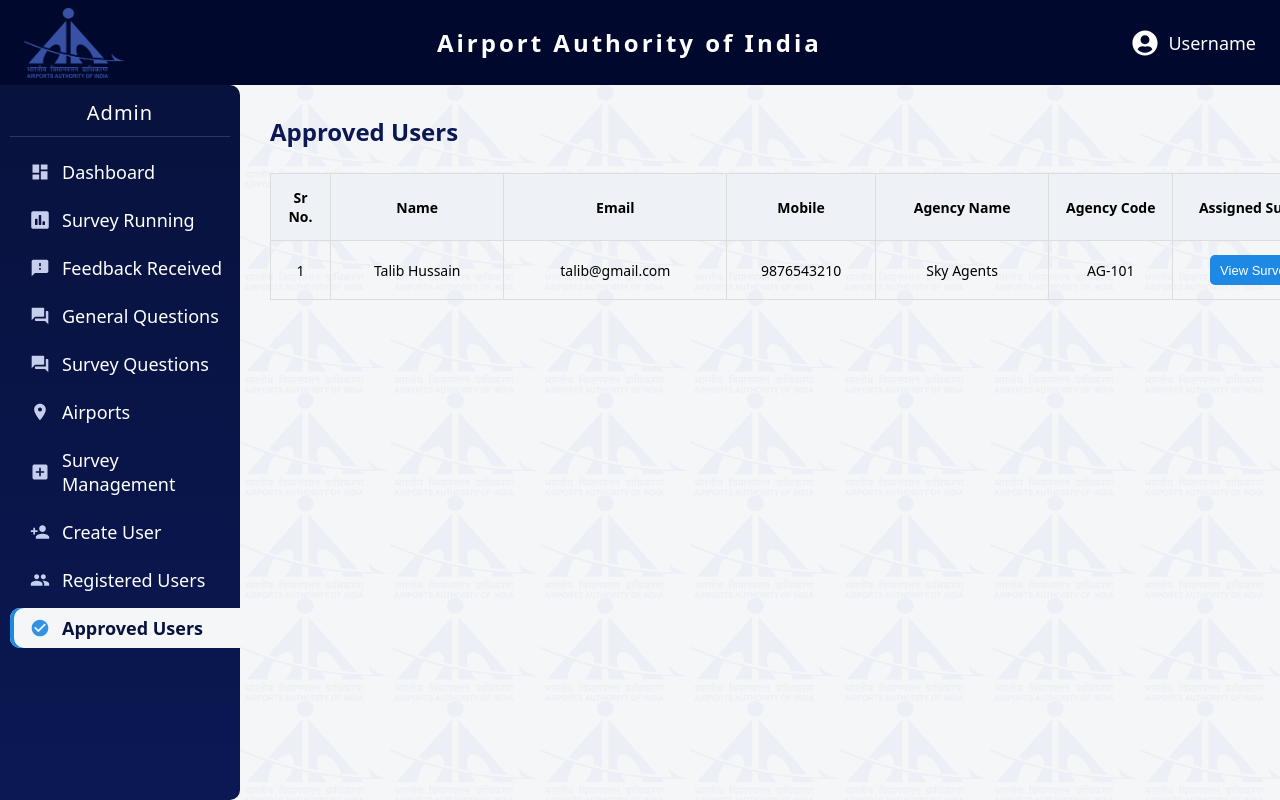
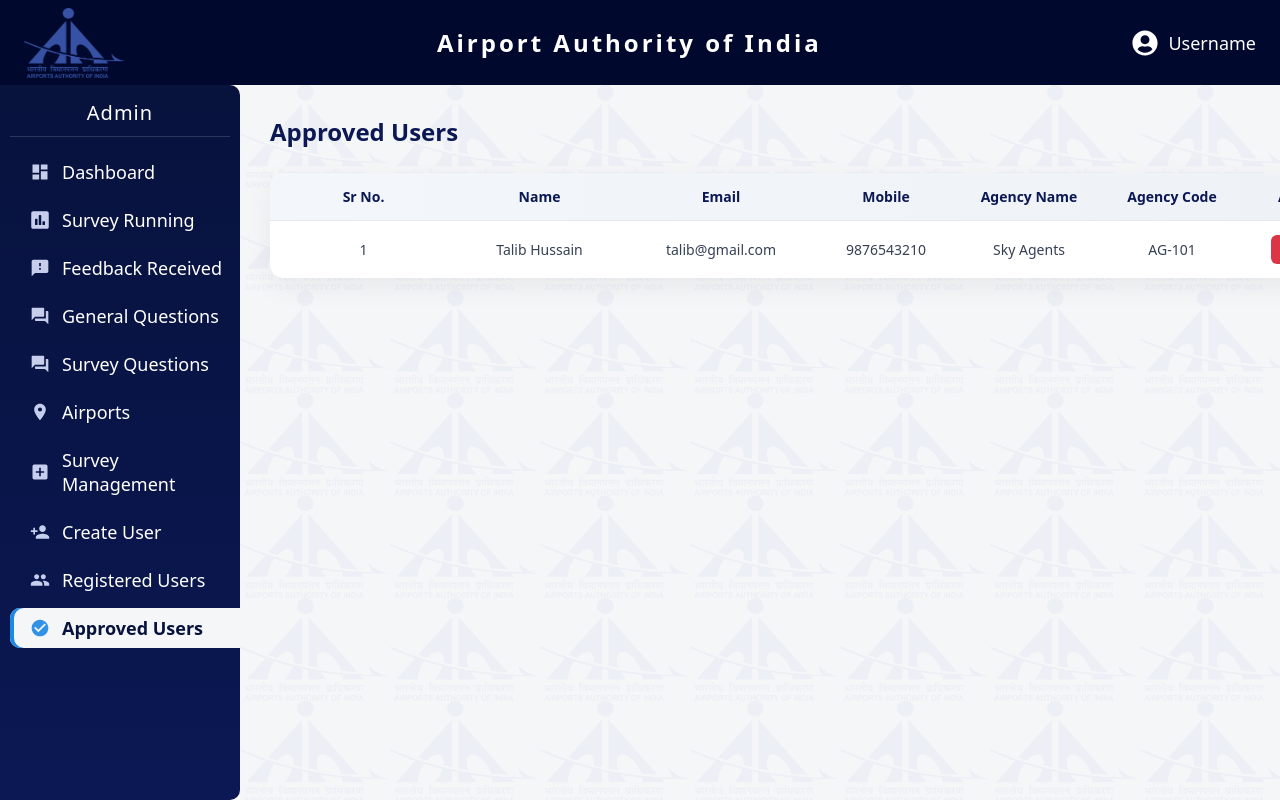
Before and after one commit to Talib-7/Airport_Authority_of_India, a React (Vite) app: page /approved-users in a window 1280 px wide. Built offline with nearby package versions, Linux system fonts and the light colour scheme.

Commit message:
remove view&stop survey

```diff
--- a/src/modules/approvedUsers/ApprovedUsers.jsx
+++ b/src/modules/approvedUsers/ApprovedUsers.jsx
@@ -10,30 +10,16 @@
       email: "talib@gmail.com",
       mobile: "9876543210",
       agencyName: "Sky Agents",
-      agencyCode: "AG-101",
-      surveys: ["Passenger Feedback 2024", "Security Survey"]
+      agencyCode: "AG-101"
     }
   ]);
 
-  // 🔥 Modal State
-  const [activeUserIndex, setActiveUserIndex] = useState(null);
+  // 🔥 Delete User (Direct Delete)
+  const deleteUser = (index) => {
 
-  // 🔥 Stop Single Survey
-  const stopSurvey = (surveyIndex) => {
-    const updated = [...userList];
-    updated[activeUserIndex].surveys.splice(surveyIndex, 1);
-    setUserList(updated);
-  };
+     const confirmDelete = window.confirm("Are you sure you want to delete this user?");
+      if (!confirmDelete) return;
 
-  // 🔥 Stop All Surveys
-  const stopAllSurveys = () => {
-    const updated = [...userList];
-    updated[activeUserIndex].surveys = [];
-    setUserList(updated);
-  };
-
-  // 🔥 Delete User
-  const deleteUser = (index) => {
     const updated = userList.filter((_, i) => i !== index);
     setUserList(updated);
   };
@@ -52,7 +38,6 @@
             <th>Mobile</th>
             <th>Agency Name</th>
             <th>Agency Code</th>
-            <th>Assigned Surveys</th>
             <th>Actions</th>
           </tr>
         </thead>
@@ -67,77 +52,19 @@
               <td>{item.agencyName}</td>
               <td>{item.agencyCode}</td>
 
-              {/* 🔥 View Surveys Button */}
-              <td>
-                {item.surveys.length > 0 ? (
-                  <button
-                    className="view-btn"
-                    onClick={() => setActiveUserIndex(index)}
-                  >
-                    View Surveys
-                  </button>
-                ) : (
-                  "-"
-                )}
-              </td>
-
               <td>
                 <button
                   className="delete-btn"
-                  disabled={item.surveys.length > 0}
                   onClick={() => deleteUser(index)}
-                  style={{
-                    opacity: item.surveys.length > 0 ? 0.5 : 1,
-                    cursor: item.surveys.length > 0 ? "not-allowed" : "pointer"
-                  }}
                 >
                   Delete
                 </button>
               </td>
+
             </tr>
           ))}
         </tbody>
       </table>
-
-      {/* 🔥 Survey Modal */}
-      {activeUserIndex !== null && (
-        <div className="survey-modal">
-          <div className="survey-modal-box">
-
-            <h3>Assigned Surveys</h3>
-
-            {userList[activeUserIndex].surveys.map((survey, i) => (
-              <div key={i} className="survey-item">
-                <span>{survey}</span>
-
-                <button
-                  className="stop-btn"
-                  onClick={() => stopSurvey(i)}
-                >
-                  Stop
-                </button>
-              </div>
-            ))}
-
-            {userList[activeUserIndex].surveys.length > 0 && (
-              <button
-                className="stop-all-btn"
-                onClick={stopAllSurveys}
-              >
-                Stop All
-              </button>
-            )}
-
-            <button
-              className="close-btn"
-              onClick={() => setActiveUserIndex(null)}
-            >
-              Close
-            </button>
-
-          </div>
-        </div>
-      )}
 
     </Layout>
   );
--- a/src/modules/approvedUsers/approvedUsers.css
+++ b/src/modules/approvedUsers/approvedUsers.css
@@ -1,178 +1,98 @@
 /* ===== Page Title ===== */
-.page-title {
-  margin-bottom: 18px;
+h2 {
+  margin-bottom: 25px;
   font-size: 22px;
   font-weight: 600;
+  color: #0b1853;
 }
 
-/* ===== Table ===== */
+/* ===== Table Wrapper Style (Like Running Survey) ===== */
 .approved-table {
   width: 100%;
-  min-width: 1250px;
-  border-collapse: collapse;
-  table-layout: fixed;
+  border-collapse: separate;
+  border-spacing: 0;
+  background: white;
+  border-radius: 14px;
+  overflow: hidden;
+  box-shadow: 0 8px 30px rgba(0, 0, 0, 0.06);
+  min-width: 1100px;
 }
 
 /* Header */
+.approved-table thead {
+  background: linear-gradient(to right, #f3f6fb, #eef1f6);
+}
+
 .approved-table th {
-  background: #eef1f5;
-  padding: 14px 10px;
-  border: 1px solid #ddd;
+  padding: 14px 16px;
+  text-align: center;
+  font-size: 14px;
   font-weight: 600;
-  font-size: 14px;
+  color: #0b1853;
+  border-bottom: 1px solid #e4e7ec;
 }
 
 /* Body */
 .approved-table td {
-  padding: 14px 10px;
-  border: 1px solid #ddd;
+  padding: 14px 16px;
   text-align: center;
-  vertical-align: middle;
   font-size: 14px;
+  border-bottom: 1px solid #f0f2f5;
+  color: #344054;
+}
+
+/* Remove last border */
+.approved-table tr:last-child td {
+  border-bottom: none;
+}
+
+/* Hover Effect */
+.approved-table tbody tr {
+  border-left: 4px solid transparent;
+  transition: 0.2s ease;
+}
+
+.approved-table tbody tr:hover {
+  background-color: #f9fbff;
+  border-left: 4px solid #0b1853;
 }
 
 /* ===== Column Width Control ===== */
 
-/* Sr No */
 .approved-table th:nth-child(1),
-.approved-table td:nth-child(1) {
-  width: 60px;
-}
+.approved-table td:nth-child(1) { width: 60px; }
 
-/* Name */
 .approved-table th:nth-child(2),
-.approved-table td:nth-child(2) {
-  width: 14%;
-}
+.approved-table td:nth-child(2) { width: 15%; }
 
-/* Email */
 .approved-table th:nth-child(3),
-.approved-table td:nth-child(3) {
-  width: 18%;
-}
+.approved-table td:nth-child(3) { width: 18%; }
 
-/* Mobile */
 .approved-table th:nth-child(4),
-.approved-table td:nth-child(4) {
-  width: 12%;
-}
+.approved-table td:nth-child(4) { width: 12%; }
 
-/* Agency Name */
 .approved-table th:nth-child(5),
-.approved-table td:nth-child(5) {
-  width: 14%;
-}
+.approved-table td:nth-child(5) { width: 14%; }
 
-/* Agency Code */
 .approved-table th:nth-child(6),
-.approved-table td:nth-child(6) {
-  width: 10%;
-}
+.approved-table td:nth-child(6) { width: 12%; }
 
-/* Assigned Surveys */
 .approved-table th:nth-child(7),
-.approved-table td:nth-child(7) {
-  width: 14%;
-}
+.approved-table td:nth-child(7) { width: 12%; }
 
-/* Actions */
-.approved-table th:nth-child(8),
-.approved-table td:nth-child(8) {
-  width: 14%;
-}
-
-/* ===== Buttons ===== */
-
-.edit-btn {
-  background: #ffc107;
-  border: none;
-  padding: 6px 12px;
-  border-radius: 5px;
-  cursor: pointer;
-  font-size: 13px;
-  margin-right: 6px;
-}
-
-.edit-btn:hover {
-  background: #e0a800;
-}
-
+/* ===== Delete Button ===== */
 .delete-btn {
   background: #dc3545;
   border: none;
-  padding: 6px 12px;
-  border-radius: 5px;
+  padding: 7px 14px;
+  border-radius: 6px;
   color: white;
   cursor: pointer;
   font-size: 13px;
+  transition: 0.2s ease;
 }
 
 .delete-btn:hover {
   background: #c82333;
+  transform: translateY(-1px);
 }
-
-/* Disabled State */
-button:disabled {
-  opacity: 0.5;
-  cursor: not-allowed;
-}
-
-/* ===== Modal ===== */
-
-.survey-modal {
-  position: fixed;
-  top: 0;
-  left: 0;
-  width: 100%;
-  height: 100%;
-  background: rgba(0,0,0,0.4);
-  display: flex;
-  align-items: center;
-  justify-content: center;
-}
-
-.survey-modal-box {
-  background: white;
-  padding: 25px;
-  width: 420px;
-  border-radius: 12px;
-  box-shadow: 0 5px 20px rgba(0,0,0,0.2);
-}
-
-.survey-item {
-  display: flex;
-  justify-content: space-between;
-  align-items: center;
-  margin-bottom: 12px;
-}
-
-.stop-btn {
-  background: #dc3545;
-  color: white;
-  border: none;
-  padding: 5px 10px;
-  border-radius: 4px;
-  cursor: pointer;
-}
-
-.stop-all-btn {
-  background: #0b1853;
-  color: white;
-  border: none;
-  padding: 8px 12px;
-  border-radius: 6px;
-  margin-top: 12px;
-  cursor: pointer;
-  width: 100%;
-}
-
-.close-btn {
-  margin-top: 10px;
-  width: 100%;
-  padding: 6px;
-  border: none;
-  border-radius: 6px;
-  background: #6c757d;
-  color: white;
-  cursor: pointer;
-}
```
